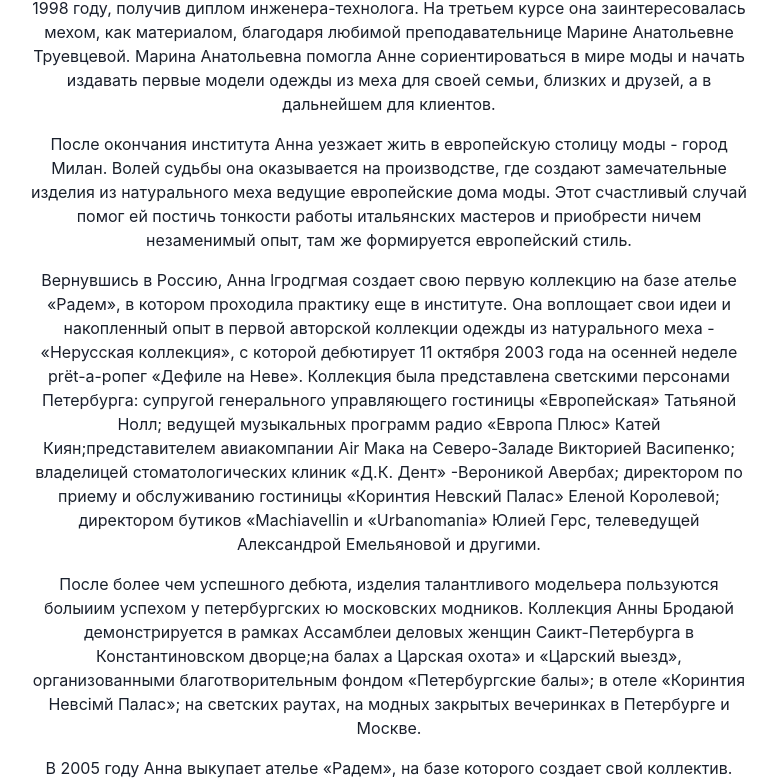
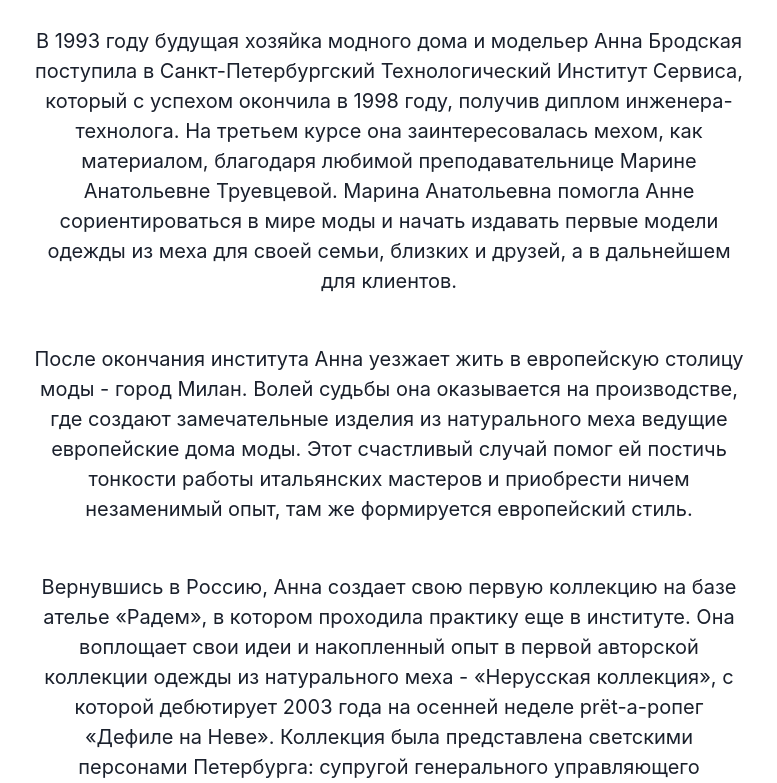
Before and after one commit to EdwardBrodskiy/Fashion-House, a React (Create React App) app: page / in a window 1280 px wide. Shown: the part 500-1283 px from the top of the page, without its empty margins (251-1028 px from the left). Built offline with nearby package versions, Linux system fonts and the light colour scheme.

Commit message:
updated text, fixed links, fixed tabs, UI changes

```diff
--- a/src/components/navMenu/components/navItem/index.tsx
+++ b/src/components/navMenu/components/navItem/index.tsx
@@ -1,6 +1,6 @@
 import React, { PropsWithChildren } from 'react'
 import { Flex, ListItem, Text, Image } from '@chakra-ui/react'
-import { useNavigate } from 'react-router-dom'
+import { Link } from 'react-router-dom'
 
 type Props = {
   to: string
@@ -8,16 +8,18 @@ type Props = {
 }
 
 export const NavItem = ({ children, to, onClick }: Props & PropsWithChildren<{}>) => {
-  const history = useNavigate()
-
   return (
-    <ListItem onClick={() => {
-      history(-1)
-      onClick()
-    }}>
-      <Flex align='center'>
-        <Image src={process.env.PUBLIC_URL + '/svgs/crown.svg'} height={5} mr={4} /> <Text fontSize='1.2rem' >{children}</Text>
-      </Flex>
+    <ListItem
+      onClick={() => {
+        onClick()
+      }}
+    >
+      <Link to={to}>
+        <Flex align='center'>
+          <Image src={process.env.PUBLIC_URL + '/svgs/crown.svg'} height={5} mr={4} />{' '}
+          <Text fontSize='1.2rem'>{children}</Text>
+        </Flex>
+      </Link>
     </ListItem>
   )
 }
--- a/src/fashionHouse/components/section/index.tsx
+++ b/src/fashionHouse/components/section/index.tsx
@@ -10,7 +10,7 @@ type Props = {
 export const Section = ({ text }: Props) => {
   return (
     <Box>
-      {parse_image_and_text_list(text, '/imgs/fashionHouse', { px: '10%', mb: 4 }, { my: 16 })}
+      {parse_image_and_text_list(text, '/imgs/fashionHouse', { px: '10%', my: 12 }, { my: 20 })}
     </Box>
   )
 }
--- a/src/fashionHouse/content.json
+++ b/src/fashionHouse/content.json
@@ -1,10 +1,10 @@
 {
   "about": [
     "mama.png",
-    "В 1993 году будущая хозяйка модного дома и модельер Анна Бродская поступила в Санкт-Петербургский Технологический Институт Сервиса, который с успехом окончила в 1998 году, получив диплом инженера-технолога. На третьем курсе она заинтересовалась мехом, как материалом, благодаря любимой преподавательнице Марине Анатольевне Труевцевой. Марина Анатольевна помогла Анне сориентироваться в мире моды и начать издавать первые модели одежды из меха для своей семьи, близких и друзей, а в дальнейшем для клиентов. ",
-    "После окончания института Анна уезжает жить в европейскую столицу моды - город Милан. Волей судьбы она оказывается на производстве, где создают замечательные изделия из натурального меха ведущие европейские дома моды. Этот счастливый случай помог ей постичь тонкости работы итальянских мастеров и приобрести ничем незаменимый опыт, там же формируется европейский стиль. ",
-    "Вернувшись в Россию, Анна lгродгмая создает свою первую коллекцию на базе ателье «Радем», в котором проходила практику еще в институте. Она воплощает свои идеи и накопленный опыт в первой авторской коллекции одежды из натурального меха - «Нерусская коллекция», с которой дебютирует 11 октября 2003 года на осенней неделе prёt-а-ропег «Дефиле на Неве». Коллекция была представлена светскими персонами Петербурга: супругой генерального управляющего гостиницы «Европейская» Татьяной Нолл; ведущей музыкальных программ радио «Европа Плюс» Катей Киян;представителем авиакомпании Air Мака на Северо-Заладе Викторией Васипенко; владелицей стоматологических клиник «Д.К. Дент» -Вероникой Авербах; директором по приему и обслуживанию гостиницы «Коринтия Невский Палас» Еленой Королевой; директором бутиков «Machiavellin и «Urbanomania» Юлией Герс, телеведущей Александрой Емельяновой и другими. ",
-    "После более чем успешного дебюта, изделия талантливого модельера пользуются болыиим успехом у петербургских ю московских модников. Коллекция Анны Бродаюй демонстрируется в рамках Ассамблеи деловых женщин Саикт-Петербурга в Константиновском дворце;на балах а Царская охота» и «Царский выезд», организованными благотворительным фондом «Петербургские балы»; в отеле «Коринтия Невсiмй Палас»; на светских раутах, на модных закрытых вечеринках в Петербурге и Москве. ",
+    "В 1993 году будущая хозяйка модного дома и модельер Анна Бродская поступила в Санкт-Петербургский Технологический Институт Сервиса, который с успехом окончила в 1998 году, получив диплом инженера-технолога. На третьем курсе она заинтересовалась мехом, как материалом, благодаря любимой преподавательнице Марине Анатольевне Труевцевой. Марина Анатольевна помогла Анне сориентироваться в мире моды и начать издавать первые модели одежды из меха для своей семьи, близких и друзей, а в дальнейшем для клиентов.",
+    "После окончания института Анна уезжает жить в европейскую столицу моды - город Милан. Волей судьбы она оказывается на производстве, где создают замечательные изделия из натурального меха ведущие европейские дома моды. Этот счастливый случай помог ей постичь тонкости работы итальянских мастеров и приобрести ничем незаменимый опыт, там же формируется европейский стиль.",
+    "Вернувшись в Россию, Анна  создает свою первую коллекцию на базе ателье «Радем», в котором проходила практику еще в институте. Она воплощает свои идеи и накопленный опыт в первой авторской коллекции одежды из натурального меха - «Нерусская коллекция», с которой дебютирует  2003 года на осенней неделе prёt-а-ропег «Дефиле на Неве». Коллекция была представлена светскими персонами Петербурга: супругой генерального управляющего гостиницы «Европейская» Татьяной Нолл; ведущей музыкальных программ радио «Европа Плюс» Катей Киян; представителем авиакомпании Air Мака на Северо-Заладе Викторией Васипенко; владелицей стоматологических клиник «Д.К. Дент» - Вероникой Авербах; директором по приему и обслуживанию гостиницы «Коринтия Невский Палас» Еленой Королевой; директором бутиков «Machiavellin и «Urbanomania» Юлией Герс, телеведущей Александрой Емельяновой и другими…",
+    "После более чем успешного дебюта, изделия талантливого модельера пользуются болыиим успехом  не только у петербургских и московских модников, но и Европы. Коллекция Анны Бродаюй демонстрируется в рамках Ассамблеи деловых женщин Саикт-Петербурга в Константиновском дворце; на балах: «Царская охота» и «Царский выезд», организованными благотворительным фондом «Петербургские балы» в отеле «Каринтия Невский Палас»; в загородном клубе бутик-отеля «Le Chalet», а тк же на светских раутах и модных мероприятиях Петербурга, Москвы и других городах.",
     "В 2005 году Анна выкупает ателье «Радем», на базе которого создает свой коллектив. Осенью 2006 года Модный дом «6гodski» открылся по новому адресу -Серпуховская ул., 22. "
   ],
   "services": [
--- a/src/fashionHouse/index.tsx
+++ b/src/fashionHouse/index.tsx
@@ -6,21 +6,23 @@ import { Section } from './components/section'
 export const FashionHouse = () => {
   const { colorMode } = useColorMode()
   const tabStyles = {
+    my: 4,
+    mx: 2,
+    color: 'colored-text',
     _selected: {
-      boxShadow: `0 0 5px 1px ${colorMode === 'light' ? '#00152d' : 'white'}`
-    }
+      boxShadow: `0 0 5px 1px ${colorMode === 'light' ? '#00152d' : 'white'}`,
+    },
   }
   return (
     <Box textAlign='center'>
-
-      <Tabs isFitted>
+      <Tabs variant='soft-rounded' isFitted>
         <TabList>
           <Tab {...tabStyles}>About</Tab>
           <Tab {...tabStyles}>Services</Tab>
         </TabList>
         <Text as='h1' m={4} fontSize='4xl'>
           МОДНЫЙ ДОМ
-      </Text>
+        </Text>
         <TabPanels>
           <TabPanel p={0}>
             <Section text={content.about} />
@@ -28,7 +30,6 @@ export const FashionHouse = () => {
           <TabPanel p={0}>
             <Section text={content.services} />
           </TabPanel>
-
         </TabPanels>
       </Tabs>
     </Box>
--- a/src/theme/index.tsx
+++ b/src/theme/index.tsx
@@ -1,11 +1,27 @@
-import { extendTheme } from "@chakra-ui/react"
+import { ComponentStyleConfig, extendTheme } from '@chakra-ui/react'
 
+const ComponentStyles: Record<string, ComponentStyleConfig> = {
+  Text: {
+    baseStyle: {
+      fontSize: { md: 'xl', base: 'lg' },
+    },
+  },
+}
 
 export const theme = extendTheme({
   colors: {
     brand: {
-      dark: "#00152d",
-      light: "white",
+      dark: '#00152d',
+      light: 'white',
     },
   },
+  semanticTokens: {
+    colors: {
+      'colored-text': {
+        default: '#00152d',
+        _dark: 'white',
+      },
+    },
+  },
+  components: ComponentStyles,
 })
```
Also changed, not shown: src/events/components/DateEntry/index.tsx (+26 -9 lines).
